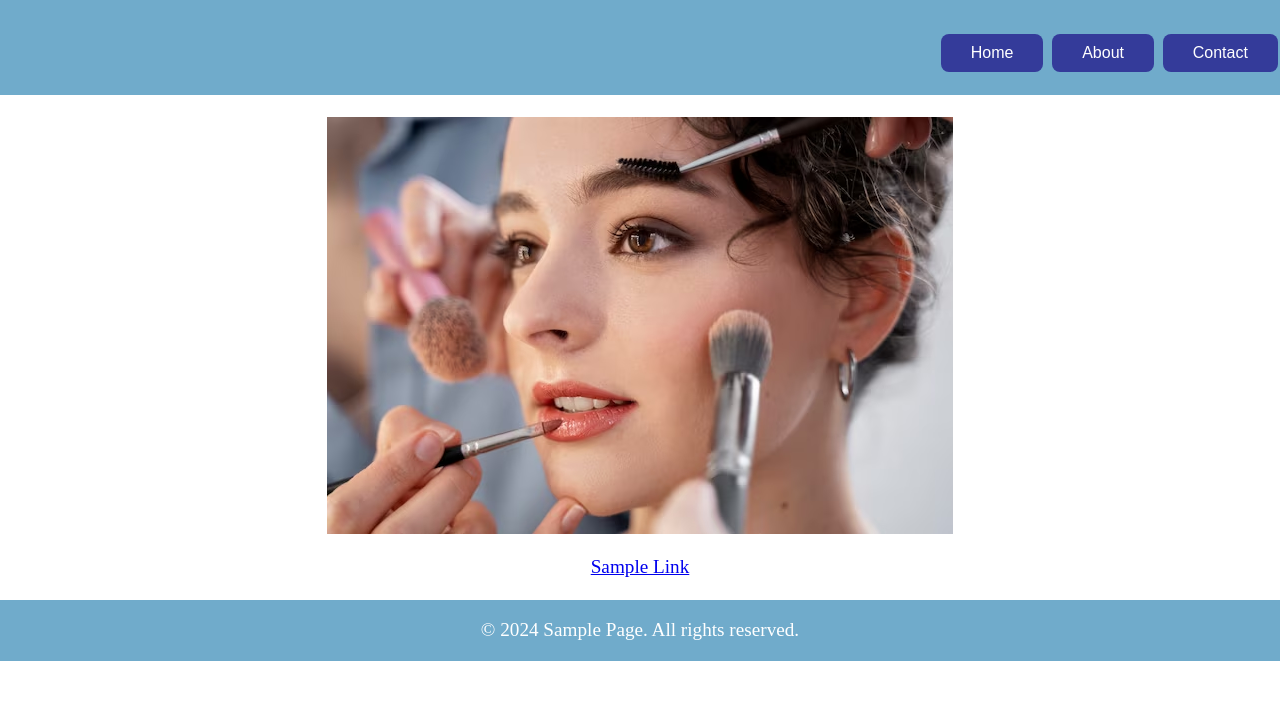
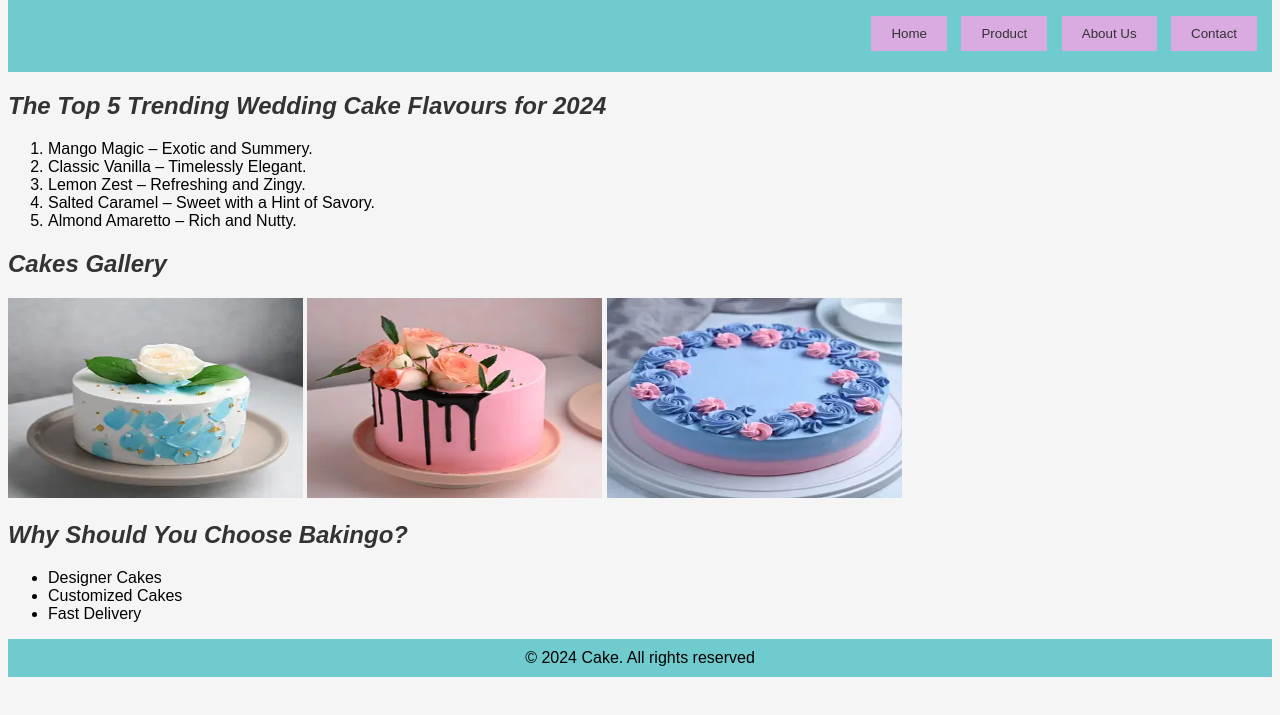
Before and after one commit to monishagowdaaa/HTML-and-CSS-assignment, a plain HTML site: page Part A/index.html in a window 1280 px wide. Shown: the part 85-800 px from the top of the page. Drawn offline with Linux system fonts and the light colour scheme; files whose address does not match are found by name.

Commit message:
Add files via upload

```diff
--- a/Part A/index.html
+++ b/Part A/index.html
@@ -1,90 +1,106 @@
 <!DOCTYPE html>
-<html lang="en">
+<html>
   <head>
-    <meta charset="UTF-8">
-    <meta name="viewport" content="width=device-width, initial-scale=1.0">
-    <title>Index Page</title>
+    <title>Bakingo</title>
     <style>
+
        body {
-            font-family:'Times New Roman', Times, serif;
-            margin:0;
-            padding:0;
-            font-size:larger;
+  font-family: Arial, sans-serif;
+  font-style: normal;
+
+  background-color: rgb(245, 245, 245);
 }
-        header, footer, nav {
-            background-color: #70abcb;
-            color: #fff;
-            padding: 0.1px;
-            text-align: center;
+      h1, h2 {
+        color: #333;
+        font-style: oblique;
+      }
+
+     nav {
+        background-color: #6fcbce;
+        padding: 5px;
 
       }
+      nav ul {
+        text-align: right;
+        list-style-type: none;
+        padding: 0.1;
+      }
+      nav ul li {
+        display: inline;
+        margin-right: 10px;
+      }
+      nav a {
+        text-decoration: none;
+        color: #333;
+      }
+      header{
+        text-align: center;
+        font-weight: bolder;
+      }
 
-        nav a {
-            color: #fff;
-            text-decoration: none;
-            margin: 0 10px;
+      button {
+        background-color: #d9abe0;
+        color: white;
+        padding: 10px 20px;
+        border: none;
+        cursor: pointer;
+        text-align: center;
       }
-        .button {
-            background-color: #343b9a;
-            border: none;
-            color: rgb(3, 3, 3);
-            padding: 10px 20px;
-            text-align: center;
-            text-decoration: none;
-            display: inline-block;
-            font-size: 16px;
-            margin: 4px 2px;
-            cursor: pointer;
-            border-radius: 8px;
 
+      img {
+        width: 295px;
+        height: 200px;
       }
-        .button:hover {
 
-            background-color: #3aa56a;
-
-        }
-        img {
-            max-width: 100%;
-            height:max-content;
-            display: block;
-            margin: 0 auto;
-        }
-        ul {
-            list-style-type: none;
-            padding: 0;
-           text-align:right;
-        }
-        main
-        {
+      footer {
+        background-color: #6fcbce;
+        padding: 10px;
         text-align: center;
       }
     </style>
   </head>
   <body>
     <header>
-        <h1>Fabulous  Makeup</h1>
+      <h1>Bakingo</h1>
     </header>
-
     <nav>
       <ul>
-            <button class="button"><a href="#">Home</a></button>
-            <button class="button"> <a href="about.html">About</a></button>
-            <button class="button"> <a href="contact.html">Contact</a></button>
-
+        <li><button><a href="#home">Home</a></li></button>
+        <li><button><a href="#product">Product</a></li></button>
+        <li><button><a href="#About Us">About Us</a></li></button>
+        <li><button><a href="#contact">Contact</a></li></button>
       </ul>
     </nav>
+    <main>
+      <section>
+        <h2>The Top 5 Trending Wedding Cake Flavours for 2024 </h2>
+        <ol>
+          <li>Mango Magic – Exotic and Summery.</li>
+          <li>Classic Vanilla – Timelessly Elegant.</li>
+          <li>Lemon Zest – Refreshing and Zingy.</li>
+          <li>Salted Caramel – Sweet with a Hint of Savory.</li>
+          <li>Almond Amaretto – Rich and Nutty.</li>   <section>
+        </ol>
+      </section>
 
-    <main>
-        <br>
-        <img src="C:\Users\Dell\Desktop\Swapnodaya_Internship\Part A\image.png" alt="Sample Image">
-        <br>
-        <a href="https://www.freepik.com/free-photos-vectors/makeup">Sample Link</a>
-        <br><br>
+      <h2>Cakes Gallery</h2>
+      <img src="C:\Users\Dell\Desktop\index\image1.png" alt="image1">
+      <img src="C:\Users\Dell\Desktop\index\image2.png" alt="image2">
+      <img src="C:\Users\Dell\Desktop\index\image3.png" alt="image3">
+    </section>
+
+      <section>
+        <h2>Why Should You Choose Bakingo?</h2>
+        <ul>
+          <li>Designer Cakes</li>
+          <li>Customized Cakes</li>
+          <li>Fast Delivery</li>
+        </ul>
+      </section>
 
     </main>
-
     <footer>
-        <p>&copy; 2024 Sample Page. All rights reserved.</p>
+      &copy; 2024 Cake. All rights reserved
     </footer>
   </body>
 </html>
```
Also changed, not shown: Part A/image1.png (added), Part A/image2.png (added), Part A/image3.png (added), Part A/index.png. Lines whose indentation alone changed are shown as unchanged.
